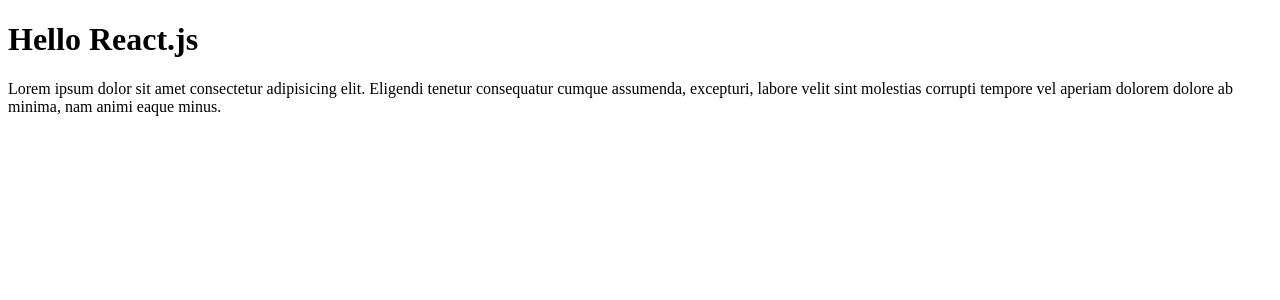
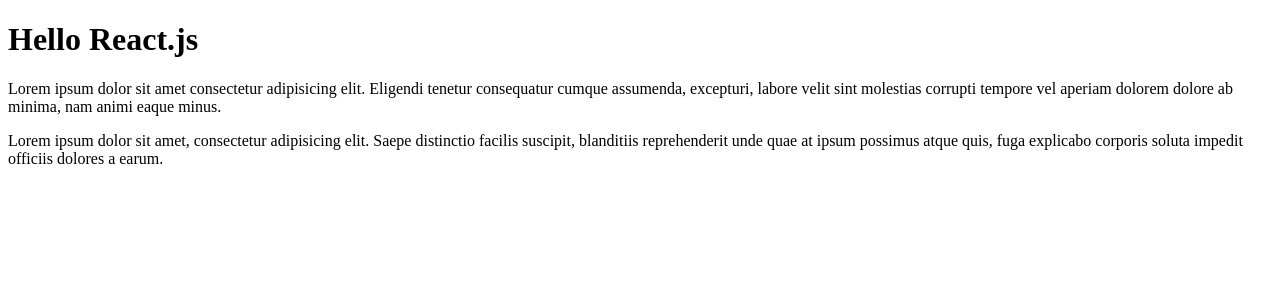
Before and after one commit to TatyanaOrlova/React, a React (Create React App) app: page / in a window 1280 px wide. Shown: the top 300 px of the page. Built offline with nearby package versions, Linux system fonts and the light colour scheme.

Commit message:
варіант 1

```diff
--- a/src/index.tsx
+++ b/src/index.tsx
@@ -7,21 +7,29 @@
 
 const Content = () => {
     return (
-        <p>
-            Lorem ipsum dolor sit amet consectetur adipisicing elit. Eligendi
-            tenetur consequatur cumque assumenda, excepturi, labore velit sint
-            molestias corrupti tempore vel aperiam dolorem dolore ab minima, nam
-            animi eaque minus.
-        </p>
+        <React.Fragment>
+            <p>
+                Lorem ipsum dolor sit amet consectetur adipisicing elit.
+                Eligendi tenetur consequatur cumque assumenda, excepturi, labore
+                velit sint molestias corrupti tempore vel aperiam dolorem dolore
+                ab minima, nam animi eaque minus.
+            </p>
+            <p>
+                Lorem ipsum dolor sit amet, consectetur adipisicing elit. Saepe
+                distinctio facilis suscipit, blanditiis reprehenderit unde quae
+                at ipsum possimus atque quis, fuga explicabo corporis soluta
+                impedit officiis dolores a earum.
+            </p>
+        </React.Fragment>
     )
 }
 
 const App = () => {
     return (
-        <div>
+        <React.Fragment>
             <Title />
             <Content />
-        </div>
+        </React.Fragment>
     )
 }
 
```
